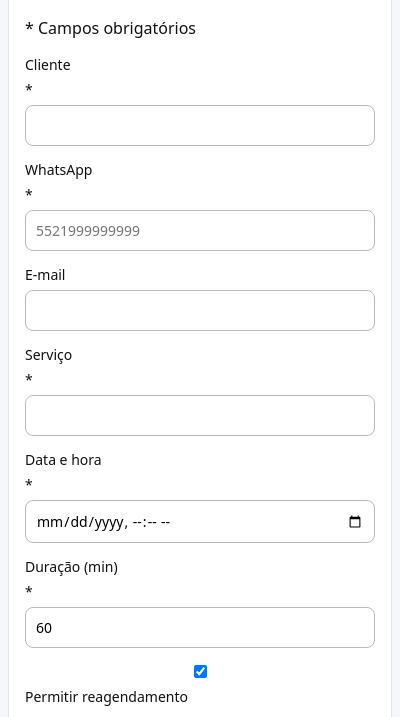
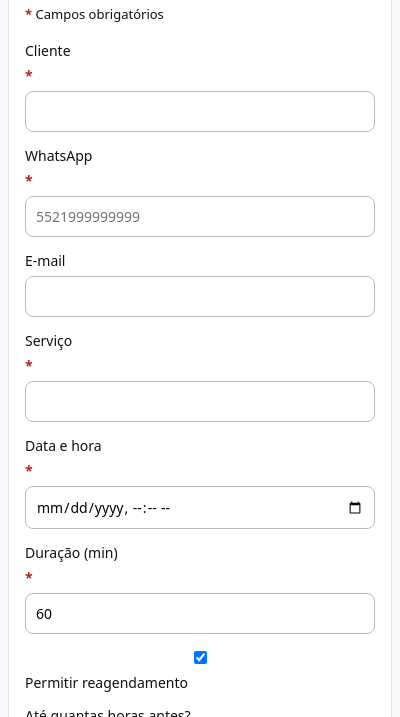
Before and after one commit to brunorafaeliecb-web/brasilguard-v2, a browser extension: page modules/bgd-agenda-firefox/popup.html in a window 400 px wide. Shown: the part 66-783 px from the top of the page. Drawn offline with Linux system fonts and the light colour scheme.

Commit message:
style: highlight required and invalid fields

```diff
--- a/modules/bgd-agenda-firefox/popup.css
+++ b/modules/bgd-agenda-firefox/popup.css
@@ -1 +1 @@
-body{font-family:system-ui,sans-serif;margin:0;background:#f5f7fa;color:#111}main{width:min(920px,calc(100% - 32px));margin:24px auto;padding:24px;box-sizing:border-box;background:#fff;border:1px solid #e1e5ea;border-radius:16px}h1{font-size:28px;margin:0 0 20px}h2{font-size:18px}form{display:grid;grid-template-columns:repeat(2,minmax(0,1fr));gap:14px}label{display:grid;gap:6px;font-size:14px}input{padding:10px;border:1px solid #bbb;border-radius:8px;font:inherit}input[type=checkbox]{width:auto}fieldset{border:1px solid #ccc;border-radius:10px;display:grid;gap:8px;grid-column:1/-1}button{padding:12px 16px;border:0;border-radius:8px;font-weight:700;cursor:pointer;grid-column:1/-1}#status{min-height:20px;font-size:13px}.appointment{background:#f8fafc;border:1px solid #ddd;border-radius:10px;padding:12px;margin:8px 0}.appointment strong{display:block}@media(max-width:700px){main{width:calc(100% - 16px);margin:8px auto;padding:16px}form{grid-template-columns:1fr}}
+body{font-family:system-ui,sans-serif;margin:0;background:#f5f7fa;color:#111}main{width:min(920px,calc(100% - 32px));margin:24px auto;padding:24px;box-sizing:border-box;background:#fff;border:1px solid #e1e5ea;border-radius:16px}h1{font-size:28px;margin:0 0 8px}h2{font-size:18px}.required-note{margin:0 0 18px;font-size:13px}.required-mark{font-weight:800;color:#b42318}form{display:grid;grid-template-columns:repeat(2,minmax(0,1fr));gap:14px}label{display:grid;gap:6px;font-size:14px}input{padding:10px;border:1px solid #bbb;border-radius:8px;font:inherit}input[type=checkbox]{width:auto}.field-error{border:2px solid #b42318;outline:none}fieldset{border:1px solid #ccc;border-radius:10px;display:grid;gap:8px;grid-column:1/-1}button{padding:12px 16px;border:0;border-radius:8px;font-weight:700;cursor:pointer;grid-column:1/-1}#status{min-height:20px;font-size:13px;font-weight:600}.appointment{background:#f8fafc;border:1px solid #ddd;border-radius:10px;padding:12px;margin:8px 0}.appointment strong{display:block}@media(max-width:700px){main{width:calc(100% - 16px);margin:8px auto;padding:16px}form{grid-template-columns:1fr}}
```
